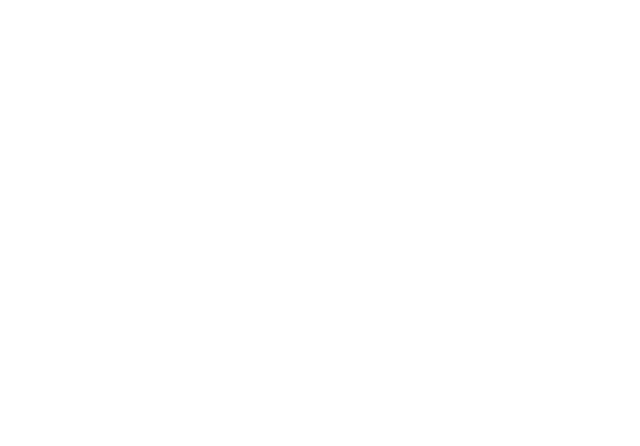
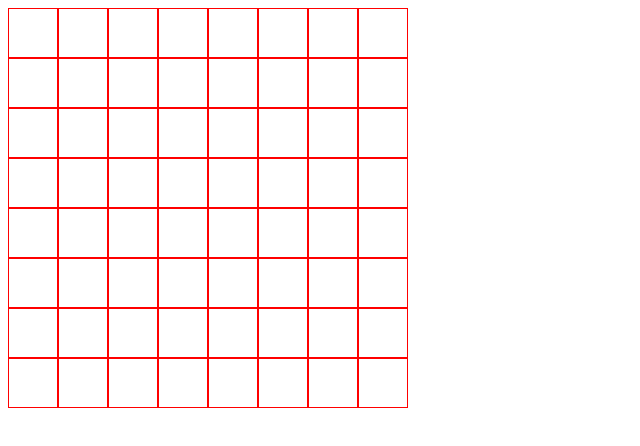
Before and after one commit to Joey-Schmoe/odin-etch-a-sketch, a plain HTML site: page index.html in a window 1280 px wide. Shown: the whole page, without its empty margins (0-640 px from the left). Drawn offline with Linux system fonts and the light colour scheme.

Commit message:
Add JS to generate grid | Style grid with CSS

```diff
--- a/index.html
+++ b/index.html
@@ -5,8 +5,12 @@
     <meta http-equiv="X-UA-Compatible" content="IE=edge">
     <meta name="viewport" content="width=device-width, initial-scale=1.0">
     <title>Document</title>
+    <link rel="stylesheet" href="stylesheet.css">
+    <script src="javascript.js" defer></script>
 </head>
 <body>
+    <div id="grid-container">
 
+    </div>
 </body>
 </html>
--- a/javascript.js
+++ b/javascript.js
@@ -0,0 +1,20 @@
+//CREATE grid of 16 divs
+//  APPEND to grid-container div
+
+const gridContainer = document.querySelector('#grid-container');
+
+function createGrid(rows, cols, size) {
+    //Ensure input is valid
+    if (rows <= 0 || cols <= 0) {
+        console.log('ERROR: x or y argument for createGrid function has value of 0 or less');
+        return;
+    }
+
+    for (let i = 0; i < rows * cols; i++) {
+        let cell = document.createElement('div');
+        cell.classList.add("cell");
+        gridContainer.appendChild(cell);
+    }
+}
+
+createGrid(8, 8, 100);
--- a/stylesheet.css
+++ b/stylesheet.css
@@ -0,0 +1,12 @@
+#grid-container {
+    display: grid;
+    grid-template-columns: repeat(8, auto);
+    grid-template-rows: repeat(8, auto);
+
+    height: 400px;
+    width: 400px;
+}
+
+.cell {
+    border: 1px solid red;
+}
```
